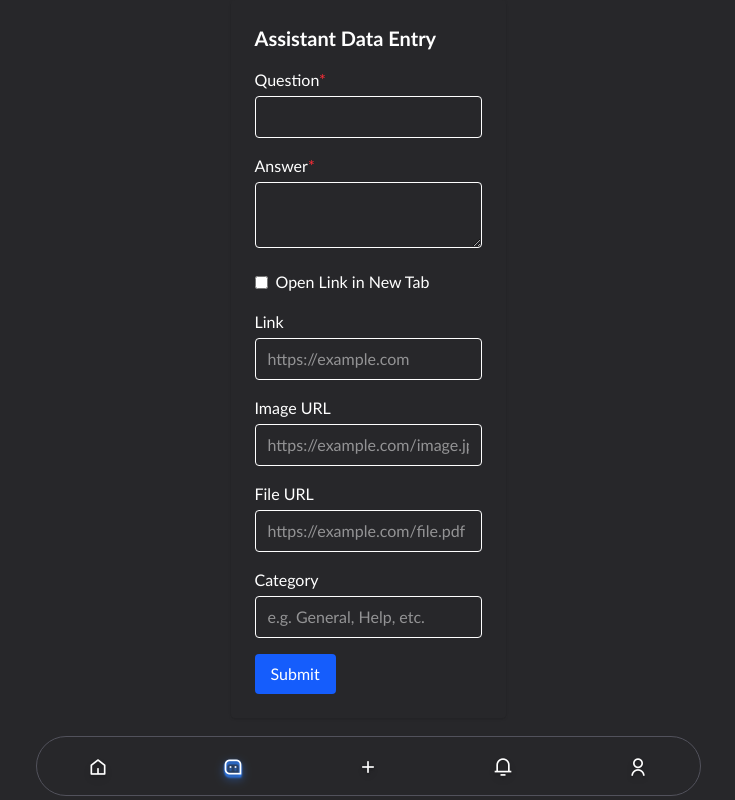
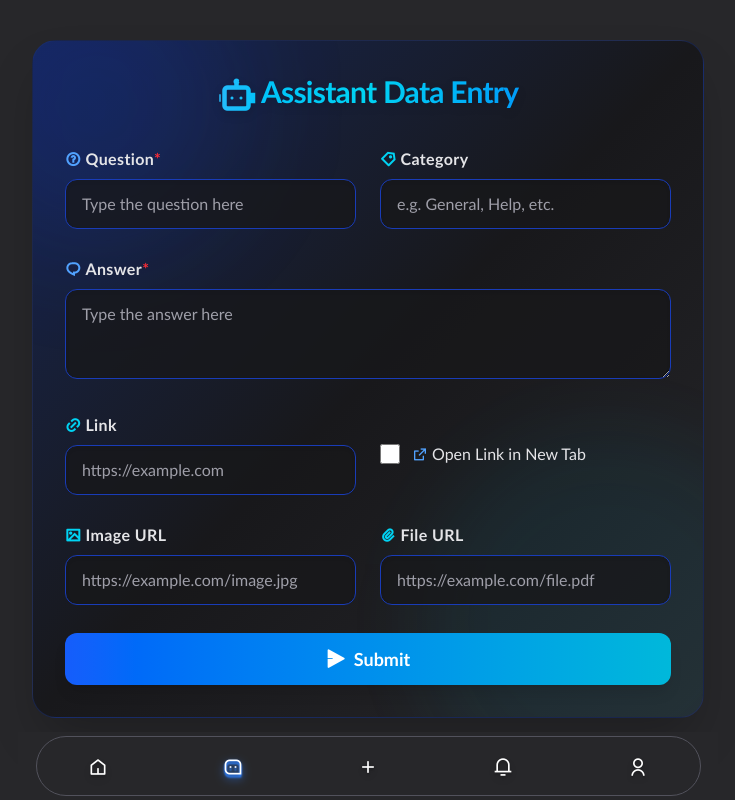
Before and after one commit to Abhay7111/Bharat-news, a React (Vite) app: page /chat/post in a window 1280 px wide. Shown: the whole page, without its empty margins (272-1007 px from the left). Built offline with nearby package versions, Linux system fonts and the light colour scheme; what tailwind-corner-smoothing would draw is missing.

Commit message:
UI updated

```diff
--- a/src/Components/Forms/Assistant.jsx
+++ b/src/Components/Forms/Assistant.jsx
@@ -51,105 +51,195 @@ function Assistant() {
   };
 
   return (
-    <div className="max-w-md mx-auto p-6 bg-zinc-800 rounded shadow">
-      <h2 className="text-xl font-bold mb-4">Assistant Data Entry</h2>
-      <form onSubmit={handleSubmit} className="space-y-4">
+    <div className="w-full max-w-2xl mx-auto p-0 sm:p-8 bg-gradient-to-br from-blue-950 via-zinc-900 to-zinc-800 rounded-3xl shadow-2xl mt-10 border border-blue-900/40 relative overflow-hidden">
+      {/* Decorative background */}
+      <div className="absolute inset-0 pointer-events-none z-0">
+        <div className="absolute -top-20 -left-20 w-72 h-72 bg-blue-700/20 rounded-full blur-3xl animate-pulse" />
+        <div className="absolute -bottom-24 -right-24 w-96 h-96 bg-cyan-500/10 rounded-full blur-2xl animate-pulse" />
+      </div>
+      <div className="relative z-10">
+        <h2 className="text-3xl font-black mb-8 text-center text-transparent bg-clip-text bg-gradient-to-r from-blue-400 via-cyan-400 to-blue-600 tracking-tight drop-shadow-lg">
+          <i className="ri-robot-2-line mr-2 text-4xl align-middle" />
+          Assistant Data Entry
+        </h2>
+        <form onSubmit={handleSubmit} className="space-y-7">
+          <div className="grid grid-cols-1 md:grid-cols-2 gap-6">
             <div>
-          <label className="block mb-1 font-medium" htmlFor="question">Question<span className="text-red-500">*</span></label>
+              <label className="block mb-2 font-semibold text-zinc-200 tracking-wide" htmlFor="question">
+                <i className="ri-question-line mr-1 text-blue-400" />
+                Question<span className="text-red-500">*</span>
+              </label>
               <input
-            className="w-full border px-3 py-2 rounded"
+                className="w-full border border-blue-800 bg-zinc-900/80 text-zinc-100 px-4 py-3 rounded-xl focus:outline-none focus:ring-2 focus:ring-blue-500 transition placeholder:text-zinc-400 shadow-inner"
                 type="text"
                 id="question"
                 name="question"
                 value={formData.question}
                 onChange={handleChange}
                 required
+                autoComplete="off"
+                placeholder="Type the question here"
               />
             </div>
             <div>
-          <label className="block mb-1 font-medium" htmlFor="answer">Answer<span className="text-red-500">*</span></label>
+              <label className="block mb-2 font-semibold text-zinc-200 tracking-wide" htmlFor="category">
+                <i className="ri-price-tag-3-line mr-1 text-cyan-400" />
+                Category
+              </label>
+              <input
+                className="w-full border border-blue-800 bg-zinc-900/80 text-zinc-100 px-4 py-3 rounded-xl focus:outline-none focus:ring-2 focus:ring-cyan-500 transition placeholder:text-zinc-400 shadow-inner"
+                type="text"
+                id="category"
+                name="category"
+                value={formData.category}
+                onChange={handleChange}
+                placeholder="e.g. General, Help, etc."
+                autoComplete="off"
+              />
+            </div>
+          </div>
+          <div>
+            <label className="block mb-2 font-semibold text-zinc-200 tracking-wide" htmlFor="answer">
+              <i className="ri-chat-1-line mr-1 text-blue-400" />
+              Answer<span className="text-red-500">*</span>
+            </label>
             <textarea
-            className="w-full border px-3 py-2 rounded"
+              className="w-full border border-blue-800 bg-zinc-900/80 text-zinc-100 px-4 py-3 rounded-xl focus:outline-none focus:ring-2 focus:ring-blue-500 transition min-h-[90px] resize-y placeholder:text-zinc-400 shadow-inner"
               id="answer"
               name="answer"
               value={formData.answer}
               onChange={handleChange}
               required
+              placeholder="Type the answer here"
             />
           </div>
-        <div className="flex items-center">
+          <div className="grid grid-cols-1 md:grid-cols-2 gap-6">
+            <div>
+              <label className="block mb-2 font-semibold text-zinc-200 tracking-wide" htmlFor="link">
+                <i className="ri-link mr-1 text-cyan-400" />
+                Link
+              </label>
               <input
-            className="mr-2"
+                className="w-full border border-blue-800 bg-zinc-900/80 text-zinc-100 px-4 py-3 rounded-xl focus:outline-none focus:ring-2 focus:ring-cyan-500 transition placeholder:text-zinc-400 shadow-inner"
+                type="text"
+                id="link"
+                name="link"
+                value={formData.link}
+                onChange={handleChange}
+                placeholder="https://example.com"
+                autoComplete="off"
+              />
+            </div>
+            <div className="flex items-center space-x-3 mt-7 md:mt-0">
+              <input
+                className="accent-blue-600 w-5 h-5 rounded focus:ring-2 focus:ring-blue-400"
                 type="checkbox"
                 id="open"
                 name="open"
                 checked={formData.open}
                 onChange={handleChange}
               />
-          <label htmlFor="open" className="font-medium">Open Link in New Tab</label>
+              <label htmlFor="open" className="font-medium text-zinc-200 select-none">
+                <i className="ri-external-link-line mr-1 text-blue-400" />
+                Open Link in New Tab
+              </label>
             </div>
+          </div>
+          <div className="grid grid-cols-1 md:grid-cols-2 gap-6">
             <div>
-          <label className="block mb-1 font-medium" htmlFor="link">Link</label>
+              <label className="block mb-2 font-semibold text-zinc-200 tracking-wide" htmlFor="image">
+                <i className="ri-image-line mr-1 text-cyan-400" />
+                Image URL
+              </label>
               <input
-            className="w-full border px-3 py-2 rounded"
-            type="text"
-            id="link"
-            name="link"
-            value={formData.link}
-            onChange={handleChange}
-            placeholder="https://example.com"
-          />
-        </div>
-        <div>
-          <label className="block mb-1 font-medium" htmlFor="image">Image URL</label>
-          <input
-            className="w-full border px-3 py-2 rounded"
+                className="w-full border border-blue-800 bg-zinc-900/80 text-zinc-100 px-4 py-3 rounded-xl focus:outline-none focus:ring-2 focus:ring-cyan-500 transition placeholder:text-zinc-400 shadow-inner"
                 type="text"
                 id="image"
                 name="image"
                 value={formData.image}
                 onChange={handleChange}
                 placeholder="https://example.com/image.jpg"
+                autoComplete="off"
               />
+              {formData.image && (
+                <div className="mt-2 flex items-center gap-2">
+                  <img
+                    src={formData.image}
+                    alt="Preview"
+                    className="h-14 w-14 object-cover rounded-lg border border-blue-800 shadow"
+                    onError={e => (e.target.style.display = 'none')}
+                  />
+                  <span className="text-xs text-zinc-400">Preview</span>
+                </div>
+              )}
             </div>
             <div>
-          <label className="block mb-1 font-medium" htmlFor="file">File URL</label>
+              <label className="block mb-2 font-semibold text-zinc-200 tracking-wide" htmlFor="file">
+                <i className="ri-attachment-2 mr-1 text-cyan-400" />
+                File URL
+              </label>
               <input
-            className="w-full border px-3 py-2 rounded"
+                className="w-full border border-blue-800 bg-zinc-900/80 text-zinc-100 px-4 py-3 rounded-xl focus:outline-none focus:ring-2 focus:ring-cyan-500 transition placeholder:text-zinc-400 shadow-inner"
                 type="text"
                 id="file"
                 name="file"
                 value={formData.file}
                 onChange={handleChange}
                 placeholder="https://example.com/file.pdf"
+                autoComplete="off"
               />
+              {formData.file && (
+                <div className="mt-2">
+                  <a
+                    href={formData.file}
+                    target="_blank"
+                    rel="noopener noreferrer"
+                    className="inline-flex items-center gap-1 text-cyan-300 underline text-xs hover:text-cyan-200 transition"
+                  >
+                    <i className="ri-download-2-line" /> Download File
+                  </a>
                 </div>
-        <div>
-          <label className="block mb-1 font-medium" htmlFor="category">Category</label>
-          <input
-            className="w-full border px-3 py-2 rounded"
-            type="text"
-            id="category"
-            name="category"
-            value={formData.category}
-            onChange={handleChange}
-            placeholder="e.g. General, Help, etc."
-          />
+              )}
+            </div>
           </div>
           <button
             type="submit"
-          className="bg-blue-600 text-white px-4 py-2 rounded hover:bg-blue-700"
+            className={`w-full py-3 rounded-xl font-bold text-lg transition flex items-center justify-center gap-2 shadow-lg
+              ${status === 'loading'
+                ? 'bg-blue-400 text-white cursor-not-allowed'
+                : 'bg-gradient-to-r from-blue-600 to-cyan-500 text-white hover:from-blue-700 hover:to-cyan-600'
+              }`}
             disabled={status === 'loading'}
           >
-          {status === 'loading' ? 'Sending...' : 'Submit'}
+            {status === 'loading' ? (
+              <>
+                <svg className="animate-spin h-5 w-5 text-white" viewBox="0 0 24 24">
+                  <circle className="opacity-25" cx="12" cy="12" r="10" stroke="currentColor" strokeWidth="4" fill="none"/>
+                  <path className="opacity-75" fill="currentColor" d="M4 12a8 8 0 018-8v8z"/>
+                </svg>
+                Sending...
+              </>
+            ) : (
+              <>
+                <i className="ri-send-plane-2-fill text-xl" />
+                Submit
+              </>
+            )}
           </button>
           {status === 'success' && (
-          <div className="text-green-600 mt-2">Form submitted successfully!</div>
+            <div className="text-green-400 mt-4 text-center font-semibold animate-fade-in flex items-center justify-center gap-2">
+              <i className="ri-checkbox-circle-fill text-2xl" />
+              <span>Form submitted successfully!</span>
+            </div>
           )}
           {status === 'error' && (
-          <div className="text-red-600 mt-2">There was an error submitting the form.</div>
+            <div className="text-red-400 mt-4 text-center font-semibold animate-fade-in flex items-center justify-center gap-2">
+              <i className="ri-close-circle-fill text-2xl" />
+              <span>There was an error submitting the form.</span>
+            </div>
           )}
         </form>
+      </div>
     </div>
   );
 }
```
Lines whose indentation alone changed are shown as unchanged.
